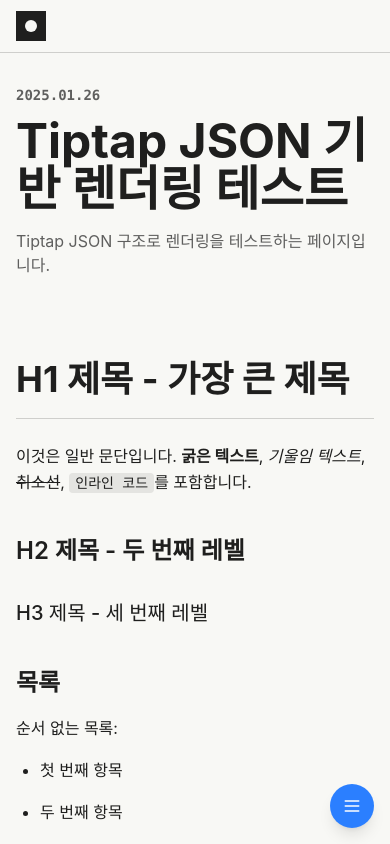
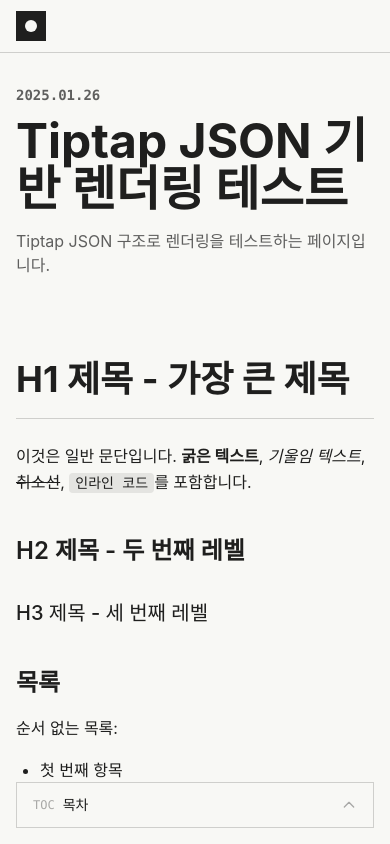
Before and after one commit to YunDo-Gi/blend, a Next.js app: page /test in a window 390 px wide. Shown: the top 844 px of the page. Built offline with nearby package versions, Linux system fonts and the light colour scheme; no server answers.

Commit message:
design: TOC 모바일 수정

```diff
--- a/src/app/page.tsx
+++ b/src/app/page.tsx
@@ -49,7 +49,7 @@ export default function Home() {
       {/* row 4 - FlipBoard (md and up) */}
       <div className="border-line hidden border-b md:block">
         <div className="border-line mx-auto grid max-w-7xl grid-cols-12 gap-0 border-x">
-          <div className="border-line col-span-12 border-r p-(--layout-grid-padding)">
+          <div className="border-line col-span-12 p-(--layout-grid-padding)">
             <FlipBoard />
           </div>
         </div>
--- a/src/domain/post-detail/components/table-of-contents.tsx
+++ b/src/domain/post-detail/components/table-of-contents.tsx
@@ -51,13 +51,24 @@ export default function TableOfContents({ toc }: TableOfContentsProps) {
 
   return (
     <>
-      {/* 모바일 TOC 토글 버튼 */}
+      {/* 모바일 TOC - 현재 헤딩 표시 */}
       <button
         onClick={() => setIsOpen(!isOpen)}
-        className="fixed right-4 bottom-4 z-50 rounded-full bg-blue-500 p-3 text-white shadow-lg hover:bg-blue-600 lg:hidden"
+        className="border-line bg-background fixed bottom-4 left-4 right-4 z-50 flex items-center justify-between border px-4 py-3 lg:hidden"
       >
-        <svg className="h-5 w-5" fill="none" stroke="currentColor" viewBox="0 0 24 24">
-          <path strokeLinecap="round" strokeLinejoin="round" strokeWidth={2} d="M4 6h16M4 12h16M4 18h16" />
+        <div className="flex items-center gap-2 overflow-hidden">
+          <span className="text-gray font-mono text-xs shrink-0">TOC</span>
+          <span className="text-foreground truncate text-sm">
+            {activeId ? toc.find((item) => item.id === activeId)?.title || '목차' : '목차'}
+          </span>
+        </div>
+        <svg
+          className={`text-gray h-4 w-4 shrink-0 transition-transform ${isOpen ? 'rotate-180' : ''}`}
+          fill="none"
+          stroke="currentColor"
+          viewBox="0 0 24 24"
+        >
+          <path strokeLinecap="round" strokeLinejoin="round" strokeWidth={2} d="M5 15l7-7 7 7" />
         </svg>
       </button>
 
@@ -96,41 +107,18 @@ export default function TableOfContents({ toc }: TableOfContentsProps) {
         </div>
       </div>
 
-      {/* 모바일 TOC 오버레이 */}
+      {/* 모바일 TOC 드롭다운 */}
       {isOpen && (
-        <div className="fixed inset-0 z-40 lg:hidden">
-          <div className="bg-opacity-50 absolute inset-0 bg-black" onClick={() => setIsOpen(false)} />
+        <div className="fixed inset-0 z-40 lg:hidden" onClick={() => setIsOpen(false)}>
           <div
-            className="absolute right-0 bottom-0 left-0 rounded-t-lg p-4 shadow-lg"
-            style={{ backgroundColor: 'var(--color-background)' }}
+            className="border-line bg-background absolute bottom-16 left-4 right-4 border p-4"
+            onClick={(e) => e.stopPropagation()}
           >
-            <div className="mb-4 flex items-center justify-between">
-              <h3 className="font-semibold" style={{ color: 'var(--color-foreground)' }}>
-                목차
-              </h3>
-              <button
-                onClick={() => setIsOpen(false)}
-                style={{ color: 'var(--color-gray-foreground)' }}
-                className="hover:opacity-80"
-              >
-                <svg className="h-5 w-5" fill="none" stroke="currentColor" viewBox="0 0 24 24">
-                  <path strokeLinecap="round" strokeLinejoin="round" strokeWidth={2} d="M6 18L18 6M6 6l12 12" />
-                </svg>
-              </button>
-            </div>
-            <nav className="custom-scrollbar max-h-64 space-y-2 overflow-y-auto">
+            <nav className="custom-scrollbar max-h-64 space-y-1 overflow-y-auto">
               {toc.map((item, index) => {
                 const isH1 = item.level === 1;
                 const h1Index = toc.slice(0, index + 1).filter((tocItem) => tocItem.level === 1).length;
                 const h1Number = h1Index.toString().padStart(2, '0');
-
-                // 헤딩 레벨별 스타일 클래스
-                const levelClasses = {
-                  1: 'text-sm',
-                  2: 'text-xs',
-                  3: 'text-xs ',
-                };
-                const levelClass = levelClasses[item.level as keyof typeof levelClasses] || 'text-xs text-gray';
 
                 return (
                   <button
@@ -139,7 +127,9 @@ export default function TableOfContents({ toc }: TableOfContentsProps) {
                       scrollToHeading(item.id);
                       setIsOpen(false);
                     }}
-                    className={`toc-item ${activeId === item.id ? 'active' : ''} ${levelClass}`}
+                    className={`text-left w-full py-1.5 font-mono text-xs transition-colors ${
+                      activeId === item.id ? 'text-foreground' : 'text-gray hover:text-foreground'
+                    }`}
                     style={{ paddingLeft: `${(item.level - 1) * 12}px` }}
                   >
                     {isH1 ? `${h1Number} ${item.title}` : item.title}
```
Also changed, not shown: 1 other file (tests, documents, lock files or other folders).
